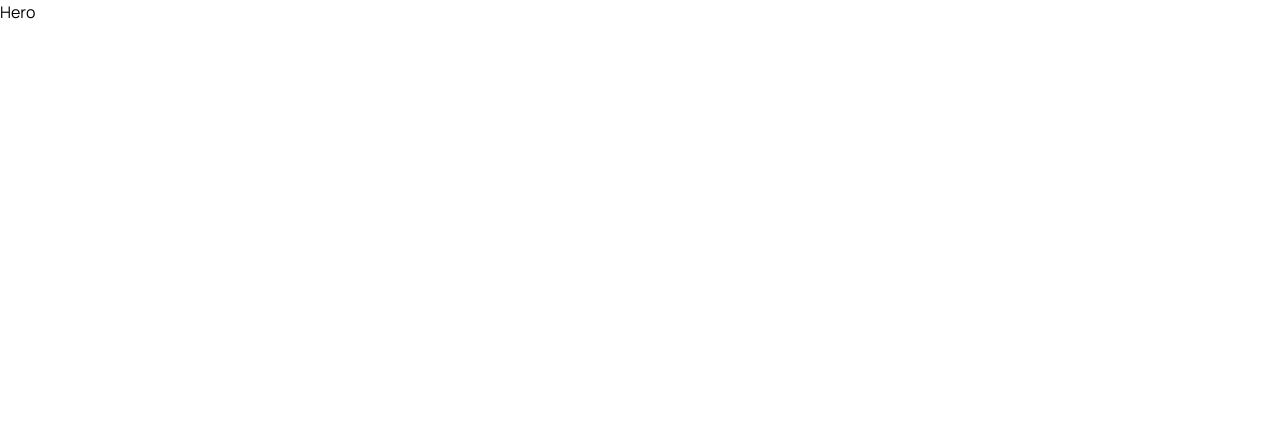
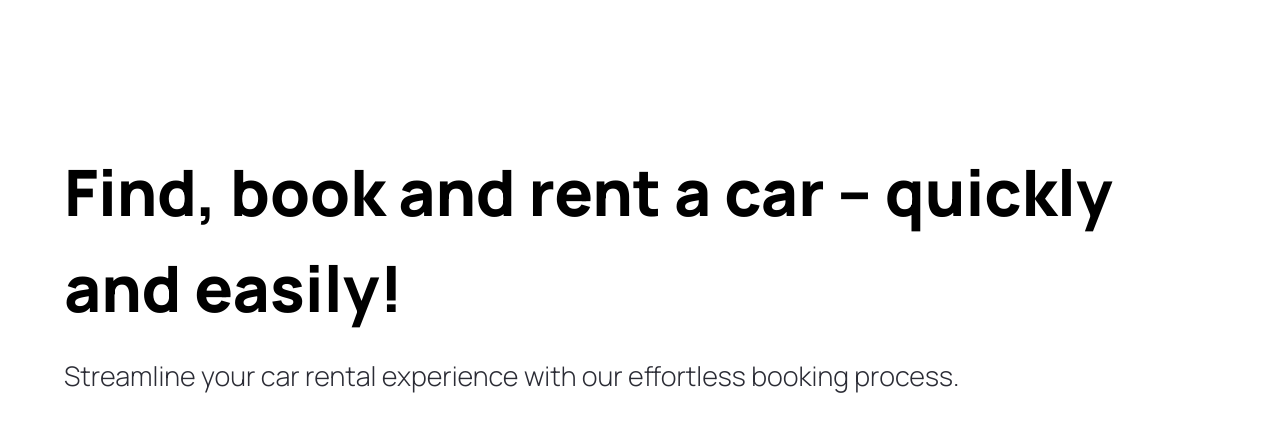
Before and after one commit to Roise-s/ech2, a Next.js app: page / in a window 1280 px wide. Shown: the top 432 px of the page. Built offline with nearby package versions, Linux system fonts and the light colour scheme.

Commit message:
Working on the hero section

```diff
--- /dev/null
+++ b/components/CustomButton.tsx
@@ -0,0 +1,11 @@
+import React from 'react'
+
+const CustomButton = () => {
+  return (
+    <div>
+
+    </div>
+  )
+}
+
+export default CustomButton
--- a/components/Hero.tsx
+++ b/components/Hero.tsx
@@ -3,7 +3,15 @@
 const Hero = () => {
   return (
     <div className='hero'>
-      Hero
+      <div className="flex-1 pt-36 padding-x">
+        <h1 className="hero__title">
+          Find, book and rent a car -- quickly and easily!
+        </h1>
+
+        <p className="hero__subtitle">
+          Streamline your car rental experience with our effortless booking process.
+        </p>
+      </div>
     </div>
   )
 }
--- a/components/index.ts
+++ b/components/index.ts
@@ -1,5 +1,7 @@
 import Hero from "./Hero";
+import CustomButton from "./CustomButton";
 
 export {
-    Hero
+    Hero,
+    CustomButton
 }
```
